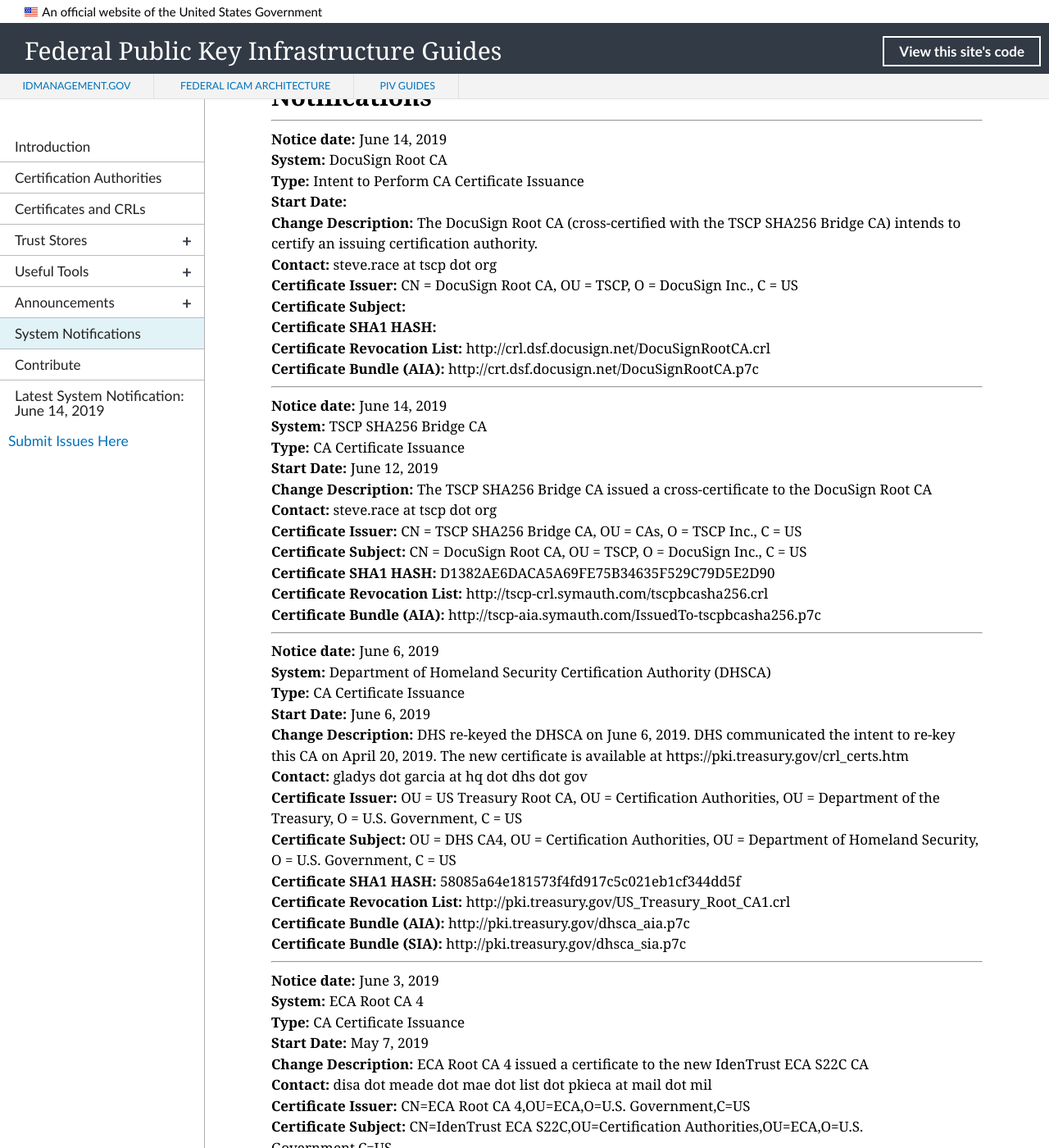
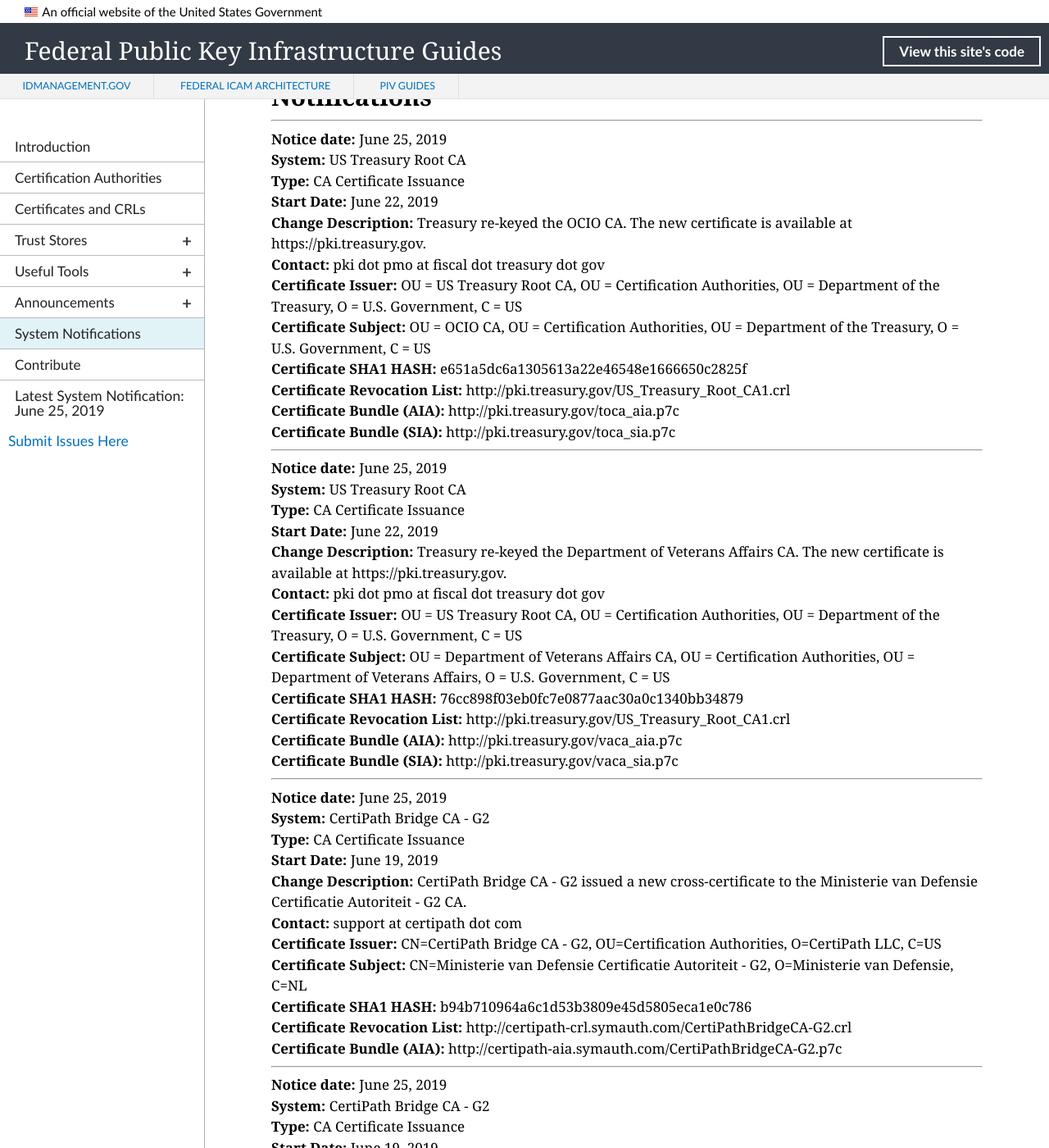
Before and after one commit to GSA/fpki-guides, a Jekyll site: the page built from pages/fpki_notifications.md, in a window 1280 px wide and 1400 px high, scrolled down 774 px. Shown: the whole window at 82% size. Built offline with Jekyll 4.4.1, drawn with Linux system fonts in a browser that asks for light colours; nearby versions of some CDN libraries; library files that are not in the unit come from our copies; some of the changed text lies outside the part shown.

Commit message:
Update notifications.yml

```diff
--- a/_data/notifications.yml
+++ b/_data/notifications.yml
@@ -1039,6 +1039,62 @@
   sia_uri:
   ocsp_uri:
 
+- notice_date: June 25, 2019
+  change_type: CA Certificate Issuance
+  start_datetime: June 19, 2019
+  system: CertiPath Bridge CA - G2
+  change_description: CertiPath Bridge CA - G2 issued a new cross-certificate to the Raytheon Root CA.
+  contact: support at certipath dot com
+  ca_certificate_hash: 3afe40cb546fdec2d0b77454cebe5fb01d3dbb3a
+  ca_certificate_issuer: CN=CertiPath Bridge CA - G2, OU=Certification Authorities, O=CertiPath LLC, C=US
+  ca_certificate_subject: CN=Raytheon Root CA, OU=RaytheonRoot-g2, O=CAs, DC=raytheon, DC=com
+  cdp_uri: http://certipath-crl.symauth.com/CertiPathBridgeCA-G2.crl
+  aia_uri: http://certipath-aia.symauth.com/CertiPathBridgeCA-G2.p7c
+  sia_uri:
+  ocsp_uri:
+
+- notice_date: June 25, 2019
+  change_type: CA Certificate Issuance
+  start_datetime: June 19, 2019
+  system: CertiPath Bridge CA - G2
+  change_description: CertiPath Bridge CA - G2 issued a new cross-certificate to the Ministerie van Defensie Certificatie Autoriteit - G2 CA.
+  contact: support at certipath dot com
+  ca_certificate_hash: b94b710964a6c1d53b3809e45d5805eca1e0c786
+  ca_certificate_issuer: CN=CertiPath Bridge CA - G2, OU=Certification Authorities, O=CertiPath LLC, C=US
+  ca_certificate_subject: CN=Ministerie van Defensie Certificatie Autoriteit - G2, O=Ministerie van Defensie, C=NL
+  cdp_uri: http://certipath-crl.symauth.com/CertiPathBridgeCA-G2.crl
+  aia_uri: http://certipath-aia.symauth.com/CertiPathBridgeCA-G2.p7c
+  sia_uri:
+  ocsp_uri:
+
+- notice_date: June 25, 2019
+  change_type: CA Certificate Issuance
+  start_datetime: June 22, 2019
+  system: US Treasury Root CA
+  change_description: Treasury re-keyed the Department of Veterans Affairs CA. The new certificate is available at https://pki.treasury.gov.
+  contact: pki dot pmo at fiscal dot treasury dot gov
+  ca_certificate_hash: 76cc898f03eb0fc7e0877aac30a0c1340bb34879
+  ca_certificate_issuer: OU = US Treasury Root CA, OU = Certification Authorities, OU = Department of the Treasury, O = U.S. Government, C = US
+  ca_certificate_subject: OU = Department of Veterans Affairs CA, OU = Certification Authorities, OU = Department of Veterans Affairs, O = U.S. Government, C = US
+  cdp_uri: http://pki.treasury.gov/US_Treasury_Root_CA1.crl
+  aia_uri: http://pki.treasury.gov/vaca_aia.p7c
+  sia_uri: http://pki.treasury.gov/vaca_sia.p7c
+  ocsp_uri:
+
+- notice_date: June 25, 2019
+  change_type: CA Certificate Issuance
+  start_datetime: June 22, 2019
+  system: US Treasury Root CA
+  change_description: Treasury re-keyed the OCIO CA. The new certificate is available at https://pki.treasury.gov.
+  contact: pki dot pmo at fiscal dot treasury dot gov
+  ca_certificate_hash: e651a5dc6a1305613a22e46548e1666650c2825f
+  ca_certificate_issuer: OU = US Treasury Root CA, OU = Certification Authorities, OU = Department of the Treasury, O = U.S. Government, C = US
+  ca_certificate_subject: OU = OCIO CA, OU = Certification Authorities, OU = Department of the Treasury, O = U.S. Government, C = US
+  cdp_uri: http://pki.treasury.gov/US_Treasury_Root_CA1.crl
+  aia_uri: http://pki.treasury.gov/toca_aia.p7c
+  sia_uri: http://pki.treasury.gov/toca_sia.p7c
+  ocsp_uri:
+
 #- notice_date:
 #  change_type: CA Certificate Issuance
 #  start_datetime:
```
